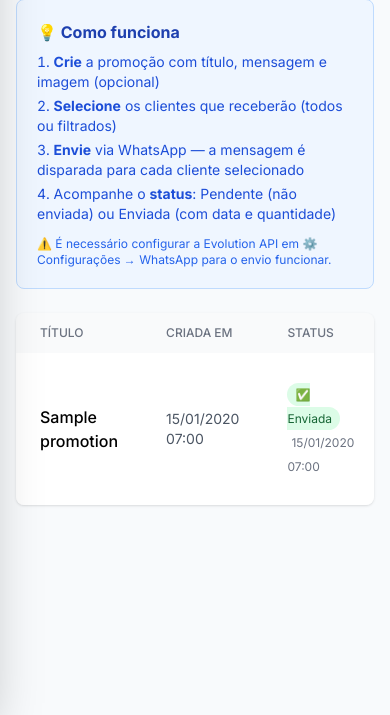
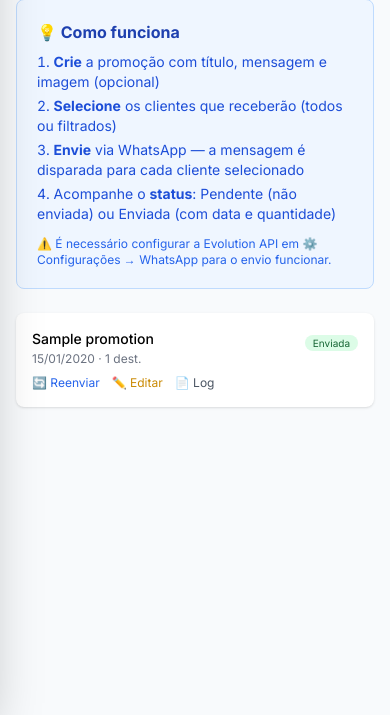
Before and after one commit to leopesi/locamaq, a Django app: page /promotions/ in a window 390 px wide. Shown: the part 129-844 px from the top of the page. Run offline with Django 5.2, Linux system fonts and the light colour scheme; a user stored in the database is signed in; tables that the repository leaves empty hold one stand-in row (values such as "Sample post"); some libraries are stand-ins or nearby versions.

Commit message:
fix: mobile cards para TODAS tabelas (financeiro, usuários, promoções, dashboard)

```diff
--- a/templates/promotions/promotion_list.html
+++ b/templates/promotions/promotion_list.html
@@ -23,8 +23,9 @@
     <p class="text-xs text-blue-600 mt-3">⚠️ É necessário configurar a Evolution API em ⚙️ Configurações → WhatsApp para o envio funcionar.</p>
 </div>
 
-<div class="bg-white rounded-lg shadow overflow-x-auto">
-    <table class="w-full min-w-0 md:min-w-full">
+<div class="bg-white rounded-lg shadow">
+    <!-- Desktop -->
+    <table class="w-full hidden md:table">
         <thead class="bg-gray-50">
             <tr>
                 <th class="px-6 py-3 text-left text-xs font-medium text-gray-500 uppercase">Título</th>
@@ -76,5 +77,42 @@
             {% endfor %}
         </tbody>
     </table>
+
+    <!-- Mobile -->
+    <div class="md:hidden divide-y divide-gray-100">
+        {% for promo in promotions %}
+        <div class="p-4">
+            <div class="flex justify-between items-start">
+                <div>
+                    <p class="font-medium text-sm">{{ promo.title }}</p>
+                    <p class="text-xs text-gray-500 mt-0.5">{{ promo.created_at|date:"d/m/Y" }} · {{ promo.recipients_count }} dest.</p>
+                </div>
+                <div class="text-right">
+                    {% if promo.sent_at %}
+                    <span class="px-2 py-0.5 text-[10px] rounded-full bg-green-100 text-green-800">Enviada</span>
+                    {% else %}
+                    <span class="px-2 py-0.5 text-[10px] rounded-full bg-yellow-100 text-yellow-800">Pendente</span>
+                    {% endif %}
+                </div>
+            </div>
+            <div class="flex gap-3 mt-2">
+                {% if not promo.sent_at %}
+                <a href="{% url 'promotions:promotion_send' promo.pk %}" class="text-green-600 text-xs">📱 Enviar</a>
+                {% else %}
+                <a href="{% url 'promotions:promotion_send' promo.pk %}" class="text-blue-600 text-xs">🔄 Reenviar</a>
+                {% endif %}
+                <a href="{% url 'promotions:promotion_edit' promo.pk %}" class="text-yellow-600 text-xs">✏️ Editar</a>
+                {% if promo.send_log %}
+                <a href="{% url 'promotions:promotion_log' promo.pk %}" class="text-gray-600 text-xs">📄 Log</a>
+                {% endif %}
+            </div>
+        </div>
+        {% empty %}
+        <div class="p-6 text-center text-gray-500">
+            <p class="text-3xl mb-2">📢</p>
+            <p>Nenhuma promoção criada.</p>
+        </div>
+        {% endfor %}
+    </div>
 </div>
 {% endblock %}
```
Also changed, not shown: templates/accounts/user_list.html (+24 -10 lines), templates/dashboard.html (+20 -2 lines), templates/finance/dashboard.html (+39 -19 lines).
